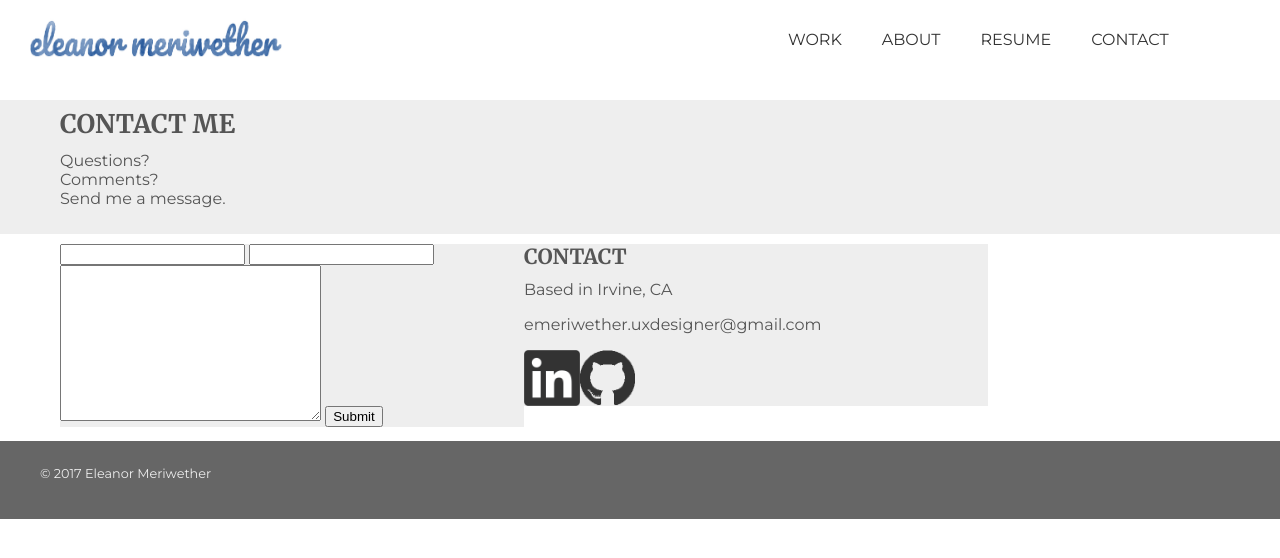
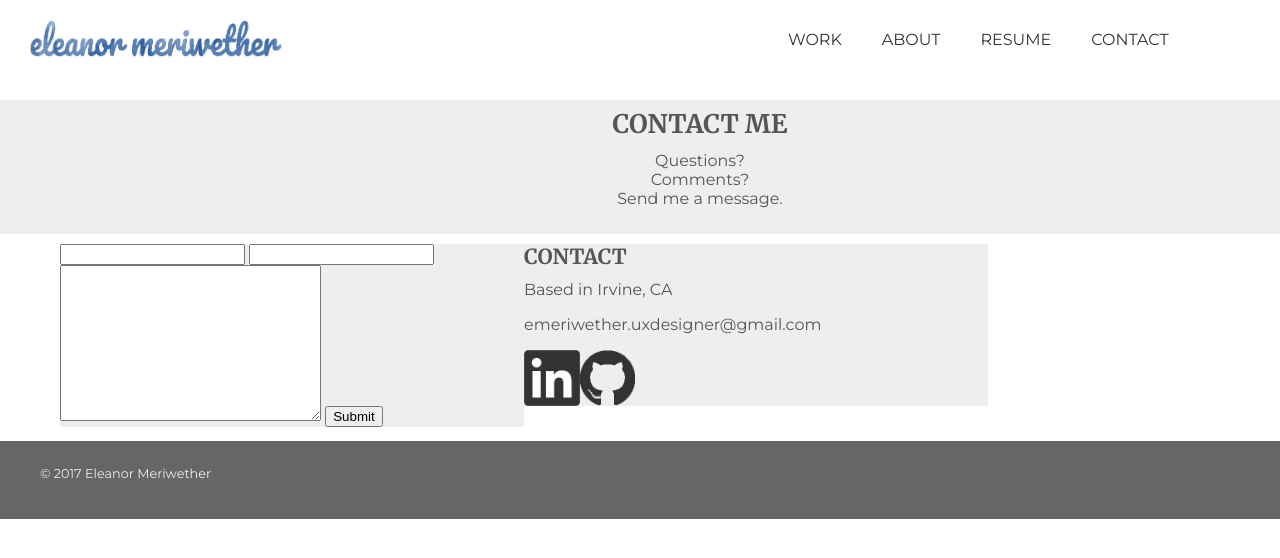
Before and after one commit to emeriwether/emeriwether.github.io, a Jekyll site: the page built from contact.html, in a window 1280 px wide. Shown: the top 558 px of the page. Built offline with Jekyll 4.4.1, drawn with Linux system fonts in a browser that asks for light colours; nearby versions of some CDN libraries.

Commit message:
try to center content inside contact header

```diff
--- a/css/styles.css
+++ b/css/styles.css
@@ -150,7 +150,7 @@ CONTACT
 -----------
 */
 
-section.contactHeader { background-color: #eee; width: 100%; }
+section.contactHeader { background-color: #eee; width: 100%; text-align: center; left: 40%; }
 
 section.contactInfo div { background-color: #eee; width: 40%; float: left; }
 section.contactInfo div div img { width: 30%; float: left;}
```
